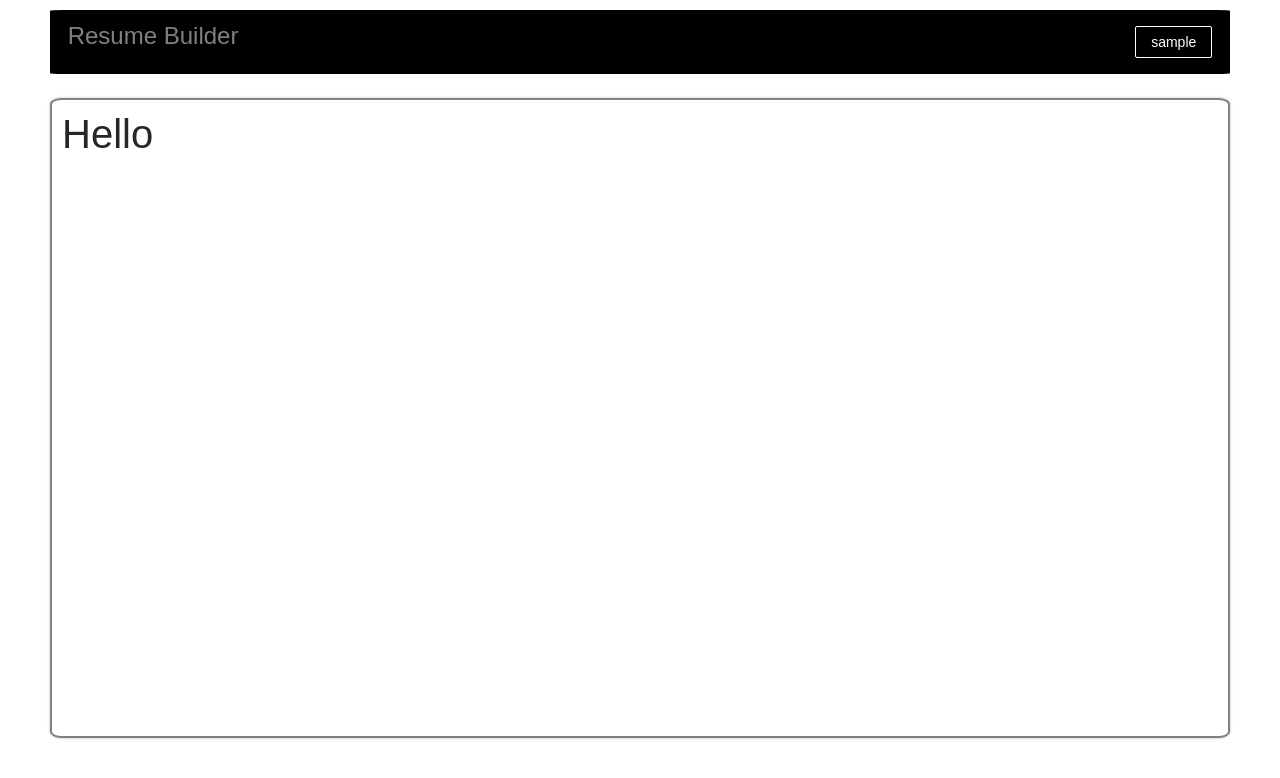
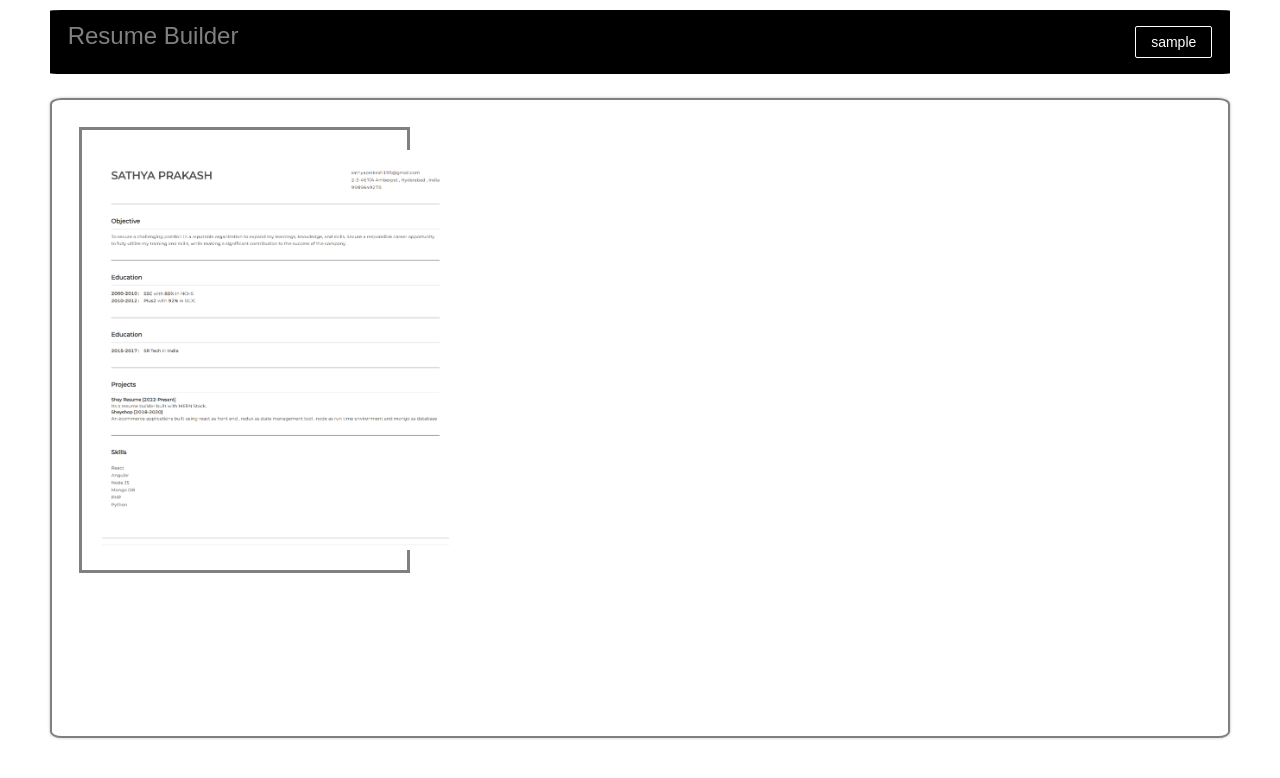
Before and after one commit to Tduncan14/resumebuilder, a React (Create React App) app in the folder client/: page / in a window 1280 px wide. Shown: the top 778 px of the page. Built offline with nearby package versions, Linux system fonts and the light colour scheme; sample sign-in values are in the browser's storage.

Commit message:
keep moving forward

```diff
--- a/client/src/pages/Home.js
+++ b/client/src/pages/Home.js
@@ -1,11 +1,22 @@
 
 import React, {useEffect,useState} from 'react';
 import {useNavigate} from 'react-router-dom';
+import template1 from '../pages/templates/template1.png';
+import template2 from '../pages/templates/template2.png';
 import DefaultLayout from '../components/DefaultLayout';
+import '../resources/template.css'
 
 
 
 const Home = () => {
+
+   const  templates  = [
+     {
+       title:'Simple Resume',
+       image: template1
+     }
+
+   ]
 
    const [user,setUser] = useState(JSON.parse(localStorage.getItem('user')))
 
@@ -30,7 +41,26 @@ const Home = () => {
         <>
 
         <DefaultLayout>
-          <h1>Hello</h1>
+          <div className="row home">
+                {templates.map((template) => {
+                 return  <div className="col-md-4 ">
+
+                    <div className="template">
+                       <img src={template.image} height="400" alt=""/>
+
+                       <div className="text">
+                       <p>{template.title}</p>
+                      </div>
+
+
+                      </div>
+
+
+                  </div>
+
+
+                }) }
+          </div>
         </DefaultLayout>
         </>
 
--- a/client/src/resources/template.css
+++ b/client/src/resources/template.css
@@ -1,5 +1,39 @@
+
+
+
+/* \homepage templates */
+
+.template{
+    margin:20px;
+    box-shadow:0 0 0 3px gray;
+    padding:20px;
+    position:relative;
+
+}
+
+
+.text{
+    position:absolute;
+    top:0;
+    bottom:0;
+    left:0;
+    right:0;
+    opacity:0;
+
+}
+
+
+.text:hover{
+    background-color:black;
+    opacity:0.8;
+    color:white;
+    display:flex;
+    align-items:center;
+    justify-content: center;
+    font-size:35px;
+}
+
 /* template 1 styling */
-
 
 .template1-parent{
     color:rgba(0,0,0,0.699) !important;
```
